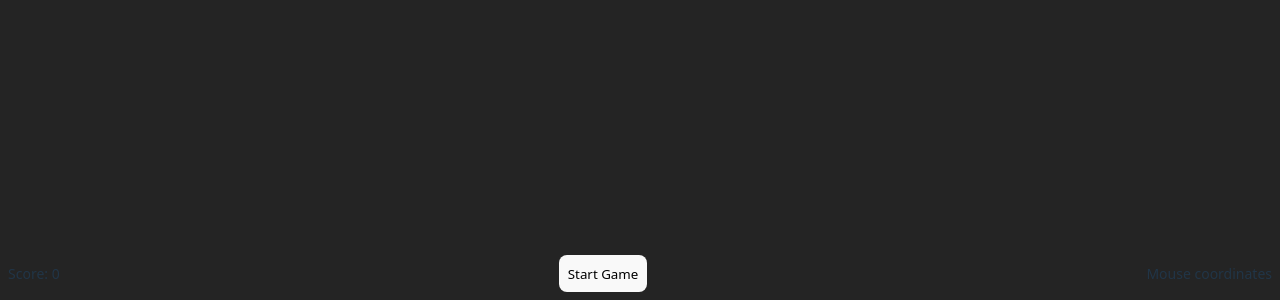
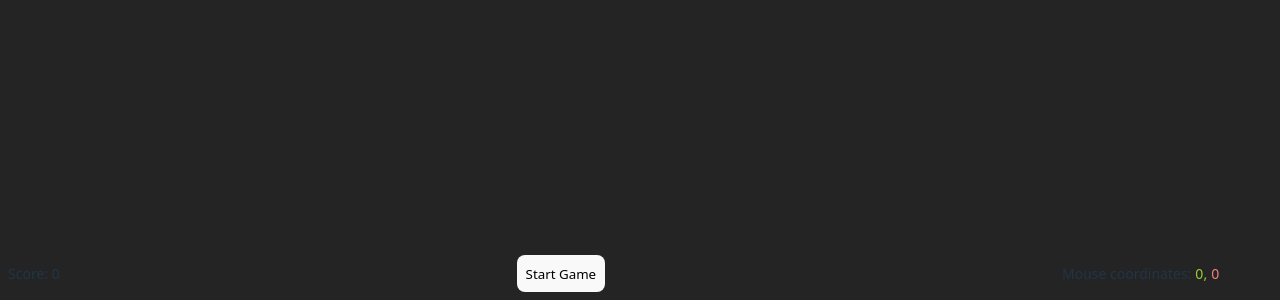
Before and after one commit to klnyc/Ball-Drop, a React (Vite) app: page / in a window 1280 px wide. Shown: the part 500-800 px from the top of the page. Built offline with nearby package versions, Linux system fonts and the light colour scheme.

Commit message:
Add mouse tracker

```diff
--- a/src/components/Canvas.tsx
+++ b/src/components/Canvas.tsx
@@ -1,6 +1,7 @@
 import "../styles/Canvas.css";
 import { useRef, useEffect, useState } from "react";
 import { getRandomNumber } from "../utility";
+import { MouseTracker } from "./MouseTracker";
 
 interface Basket {
   x: number;
@@ -118,12 +119,9 @@ const Canvas = () => {
 
     const drawGame = (): void => {
       console.log("draw game");
-
       context.clearRect(0, 0, canvas.width, canvas.height);
-
       context.fillStyle = "beige";
       context.fillRect(basket.x, basket.y, basket.width, basket.height);
-
       context.drawImage(ballImage, ball.x, ball.y, ball.radius, ball.radius);
     };
 
@@ -160,7 +158,7 @@ const Canvas = () => {
         <button onClick={handleStartGame} disabled={gameStart}>
           {gameStart ? "Game started!" : "Start Game"}
         </button>
-        <div className="footer-item">Mouse coordinates</div>
+        <MouseTracker />
       </div>
     </>
   );
--- /dev/null
+++ b/src/components/MouseTracker.tsx
@@ -0,0 +1,32 @@
+import { useEffect, useState } from "react";
+
+export const MouseTracker = () => {
+  const [coordinates, setCoordinates] = useState<[number, number]>([0, 0]);
+  const [x, y] = coordinates;
+  const [isLargerX, setIsLargerX] = useState<boolean>(false);
+
+  useEffect(() => {
+    const getMouseCoordinates = (event: MouseEvent): void => {
+      const x = event.clientX;
+      const y = event.clientY;
+      setCoordinates([x, y]);
+      setIsLargerX(x > y);
+    };
+
+    document.addEventListener("mousemove", getMouseCoordinates);
+
+    return () => document.removeEventListener("mousemove", getMouseCoordinates);
+  }, []);
+
+  return (
+    <div id="mouse-tracker" className="footer-item">
+      <div>Mouse coordinates:</div>
+      <span className={isLargerX ? "larger-coordinate" : "smaller-coordinate"}>
+        {x},
+      </span>
+      <span className={isLargerX ? "smaller-coordinate" : "larger-coordinate"}>
+        {y}
+      </span>
+    </div>
+  );
+};
--- a/src/styles/Canvas.css
+++ b/src/styles/Canvas.css
@@ -7,7 +7,7 @@ canvas {
 #footer {
   display: flex;
   flex-direction: row;
-  justify-content: space-between;;
+  justify-content: space-between;
   position: absolute;
   bottom: 0;
   width: 100%;
@@ -17,3 +17,24 @@ canvas {
 .footer-item {
   padding: 8px;
 }
+
+#mouse-tracker {
+  display: inline-flex;
+  width: 210px;
+}
+
+#mouse-tracker div {
+  padding-right: 2px;
+}
+
+#mouse-tracker span {
+  padding: 0 2px;
+}
+
+.larger-coordinate {
+  color: lightcoral;
+}
+
+.smaller-coordinate {
+  color: yellowgreen;
+}
```
